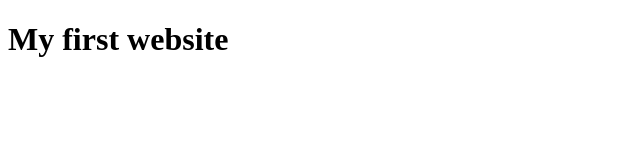
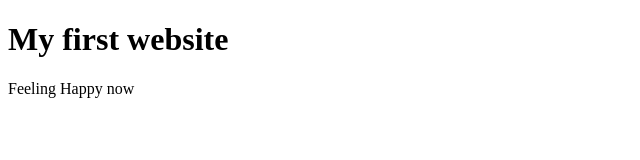
Before and after one commit to pulok25/my-first-website, a plain HTML site: page index.html in a window 1280 px wide. Shown: the whole page, without its empty margins (0-640 px from the left). Drawn offline with Linux system fonts and the light colour scheme.

Commit message:
ghosting hunting

```diff
--- a/index.html
+++ b/index.html
@@ -7,5 +7,6 @@
 </head>
 <body>
     <h1>My first website</h1>
+    <p>Feeling Happy now</p>
 </body>
 </html>
```
